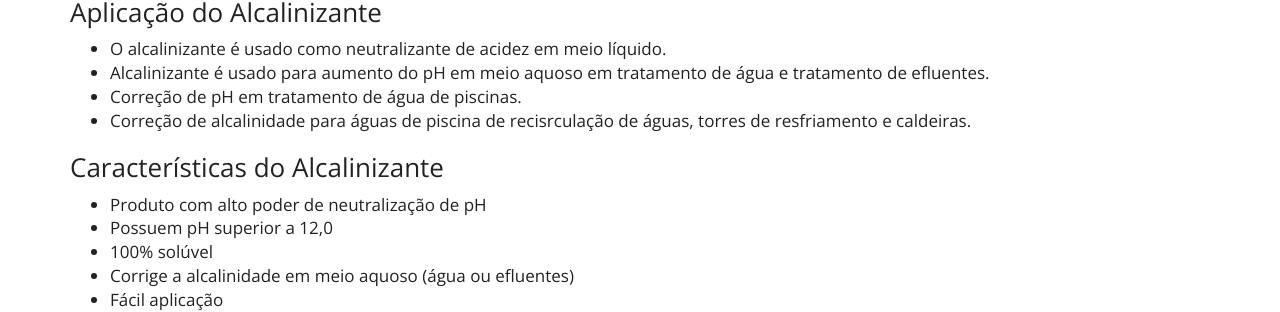
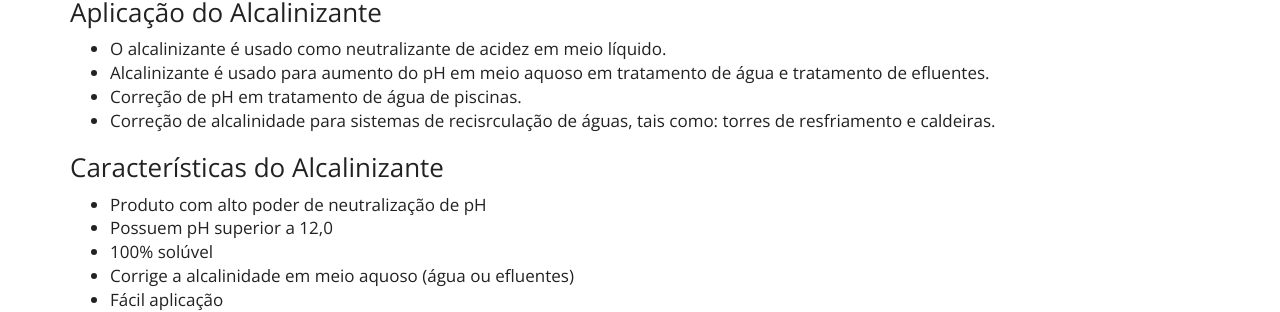
Before and after one commit to purewaterefluentes/purewaterefluentes.github.io, a Jekyll site: the page built from produtos/alcalinizante-corretor-ph.md, in a window 1280 px wide and 900 px high, scrolled down 453 px. Shown: the part 151-463 px from the top of the window. Built offline with Jekyll 4.4.1, drawn with Linux system fonts in a browser that asks for light colours; nearby versions of some CDN libraries; library files that are not in the unit come from our copies.

Commit message:
Update alcalinizante-corretor-ph.md

```diff
--- a/produtos/alcalinizante-corretor-ph.md
+++ b/produtos/alcalinizante-corretor-ph.md
@@ -18,7 +18,7 @@ Produto apresenta fácil aplicação estando pronto para uso o corretor de pH al
 - O alcalinizante é usado como neutralizante de acidez em meio líquido.
 - Alcalinizante é usado para aumento do pH em meio aquoso em tratamento de água e tratamento de efluentes.
 - Correção de pH em tratamento de água de piscinas.
-- Correção de alcalinidade para águas de piscina de recisrculação de águas, torres de resfriamento e caldeiras.
+- Correção de alcalinidade para sistemas de recisrculação de águas, tais como: torres de resfriamento e caldeiras.
 
 ### Características do Alcalinizante
 
```
